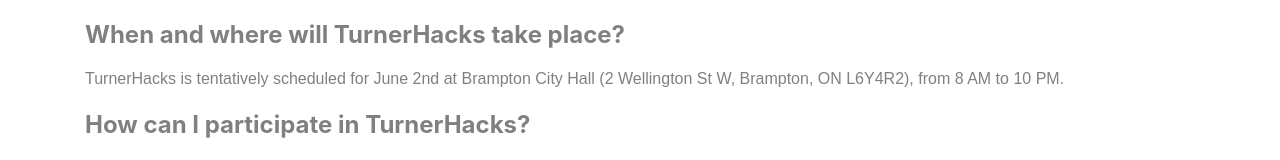
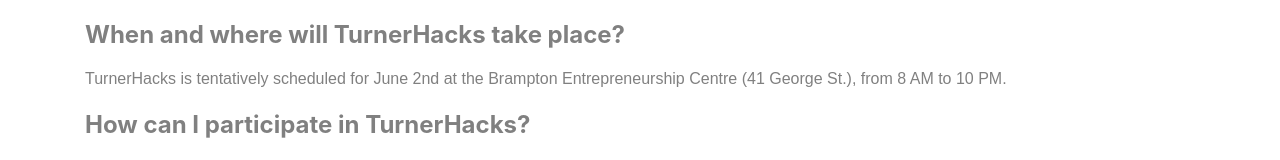
Before and after one commit to TurnerHacks2019/TurnerHacks2019.github.io, a website with bundled scripts: page index.html in a window 1280 px wide. Shown: the part 1447-1607 px from the top of the page. Built offline with nearby package versions, Linux system fonts and the light colour scheme; files whose address does not match are found by name.

Commit message:
Update index.html

```diff
--- a/index.html
+++ b/index.html
@@ -139,7 +139,7 @@
 
                                       </b></font></h3></font>
 
-             <p class="abouttext"><font color = "grey">TurnerHacks is tentatively scheduled for June 2nd at Brampton City Hall (2 Wellington St W, Brampton, ON L6Y4R2), from 8 AM to 10 PM.
+             <p class="abouttext"><font color = "grey">TurnerHacks is tentatively scheduled for June 2nd at the Brampton Entrepreneurship Centre (41 George St.), from 8 AM to 10 PM.
 
 
 </font></p></div>
```
